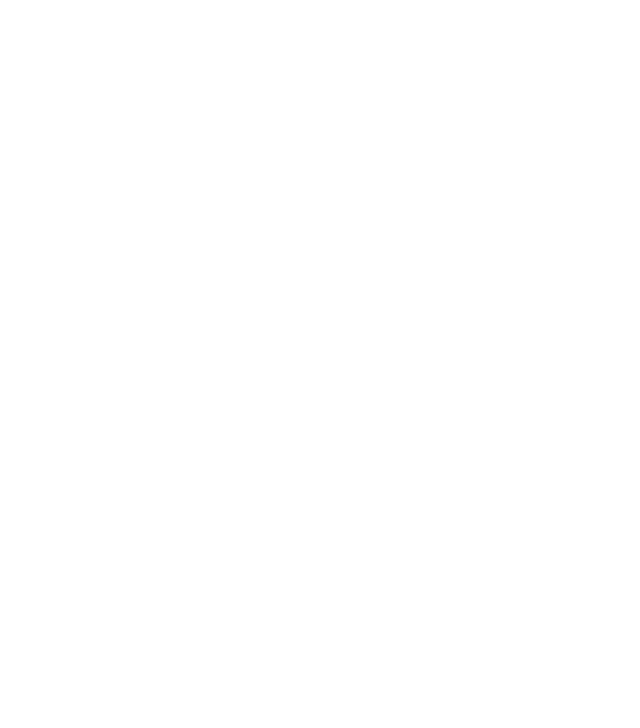
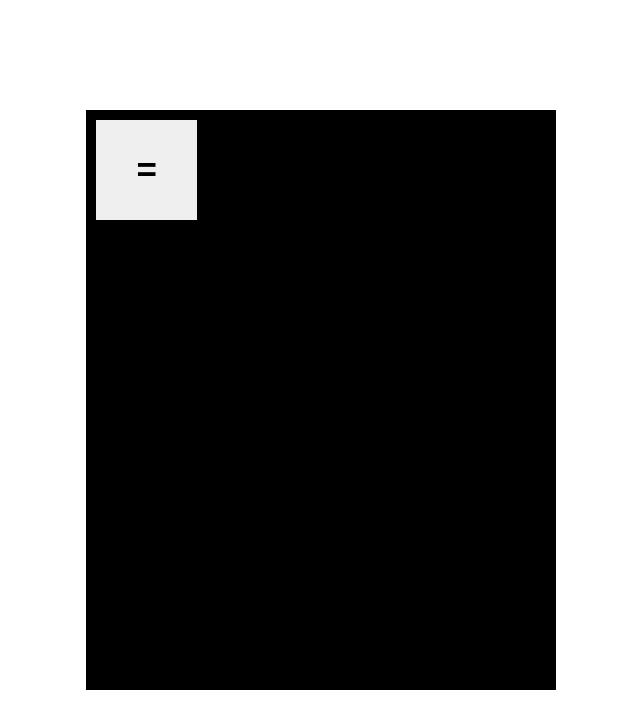
Before and after one commit to SergioGamboa-Ksquare/Calculator-Project, a plain HTML site: page index.html in a window 1280 px wide. Shown: the whole page, without its empty margins (319-959 px from the left). Drawn offline with Linux system fonts and the light colour scheme.

Commit message:
Added the grid and equal button

```diff
--- a/index.html
+++ b/index.html
@@ -6,7 +6,54 @@
     <meta name="viewport" content="width=device-width, initial-scale=1.0">
     <title>Document</title>
 </head>
+<style>
+    html,
+    body {
+        width: 100%;
+        height: 100%;
+        margin: auto;
+
+    }
+
+    .wrapper {
+        display: grid;
+        grid-template-columns: repeat(4, 1fr);
+        grid-template-rows: repeat(5, 1fr);
+        gap: 15px;
+        color: white;
+
+    }
+
+    .calculator {
+
+        background-color: rgb(0, 0, 0);
+        position: absolute;
+        top: 50%;
+        left: 50%;
+        padding: 10px;
+        transform: translate(-50%, -50%);
+        width: 450px;
+    }
+
+    .num-input {
+        padding: 30px 0;
+        font-weight: bolder;
+        font-size: 35px;
+        height: 100px;
+        width: 100%;
+
+        border: none;
+
+    }
+</style>
 <body>
+        <div class="calculator">
 
+            <div class="wrapper">
+                <input type="button" class="num-input" value="="> </input>
+
+
+            </div>
+        </div>
 </body>
 </html>
```
